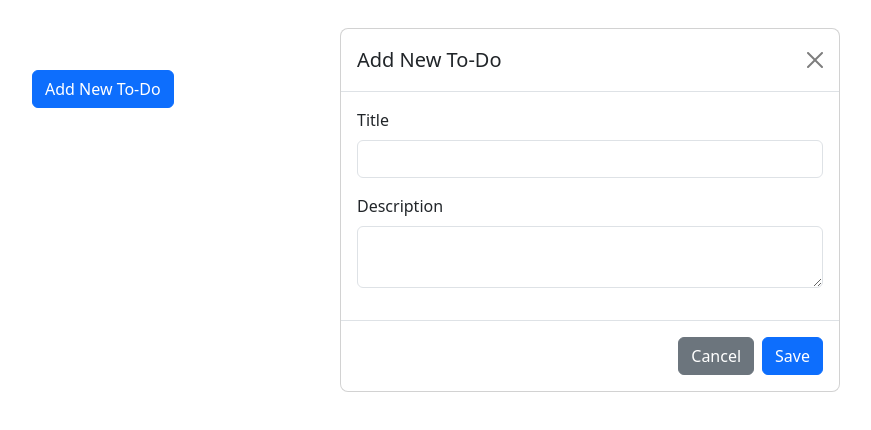
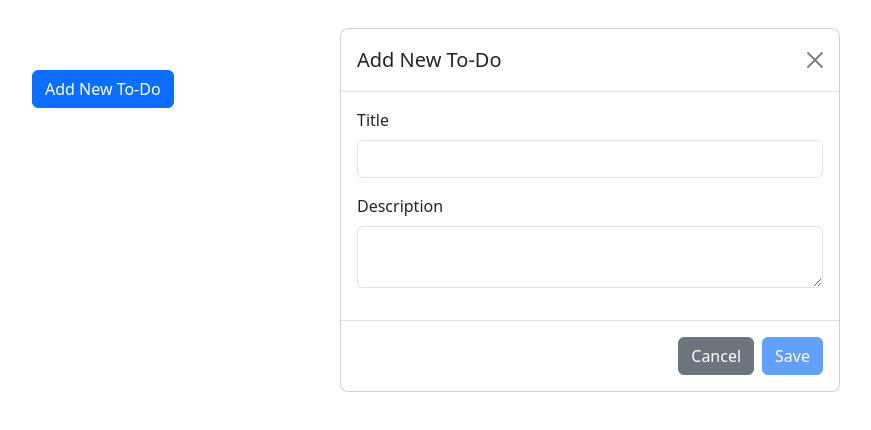
Before and after one commit to apekshaacharya8/To-Do, an Angular app: page /todo in a window 1280 px wide. Both pictures are taken after a click on the button "Add New To-Do". Shown: the top 430 px of the page, without its empty margins (50-921 px from the left). Built offline with nearby package versions, Linux system fonts and the light colour scheme.

Commit message:
validation addes

```diff
--- a/src/app/component/todo-list/todo-list.component.html
+++ b/src/app/component/todo-list/todo-list.component.html
@@ -22,6 +22,7 @@
   </div>
 
   <!-- Modal -->
+ <!-- Modal for adding/editing to-do -->
 <ng-container *ngIf="isModalOpen">
   <div class="modal fade show" id="todoModal" tabindex="-1" aria-labelledby="todoModalLabel" aria-hidden="true" style="display: block;">
     <div class="modal-dialog">
@@ -32,6 +33,7 @@
         </div>
         <form (ngSubmit)="saveTodo()" #todoForm="ngForm">
           <div class="modal-body">
+            <!-- Title Field -->
             <div class="mb-3">
               <label for="title" class="form-label">Title</label>
               <input
@@ -40,12 +42,17 @@
                 class="form-control"
                 [(ngModel)]="currentTodo.title"
                 name="title"
+                #title="ngModel"
                 required
+                [class.is-invalid]="title.touched && title.invalid"
               />
-                <div class="text-danger" *ngIf="todoForm.submitted && !currentTodo.title">
+              <!-- Error Message for Title -->
+              <div class="text-danger" *ngIf="title.touched && title.invalid">
                 Title is required.
               </div>
             </div>
+
+            <!-- Description Field -->
             <div class="mb-3">
               <label for="description" class="form-label">Description</label>
               <textarea
@@ -53,16 +60,25 @@
                 class="form-control"
                 [(ngModel)]="currentTodo.description"
                 name="description"
+                #description="ngModel"
                 required
+                [class.is-invalid]="description.touched && description.invalid"
               ></textarea>
-                <div class="text-danger" *ngIf="todoForm.submitted && !currentTodo.description">
+              <!-- Error Message for Description -->
+              <div class="text-danger" *ngIf="description.touched && description.invalid">
                 Description is required.
               </div>
             </div>
           </div>
           <div class="modal-footer">
             <button type="button" class="btn btn-secondary" (click)="closeModal()">Cancel</button>
-              <button type="submit" class="btn btn-primary">{{ isEditing ? 'Update' : 'Save' }}</button>
+            <!-- Disable the Save/Update Button if title or description is invalid -->
+            <button
+              type="submit"
+              class="btn btn-primary"
+              [disabled]="!todoForm.valid">
+              {{ isEditing ? 'Update' : 'Save' }}
+            </button>
           </div>
         </form>
       </div>
--- a/src/app/component/todo-list/todo-list.component.ts
+++ b/src/app/component/todo-list/todo-list.component.ts
@@ -60,12 +60,6 @@ export class TodoListComponent implements OnInit {
 
   // Save or update the to-do
   saveTodo(): void {
-    if (!this.currentTodo.title || !this.currentTodo.description) {
-      // Basic validation: ensure both title and description are provided
-      alert('Title and description are required!');
-      return;
-    }
-
     if (this.isEditing) {
       // If editing, find and update the existing to-do
       const index = this.todos.findIndex(todo => todo.id === this.currentTodo.id);
```
Lines whose indentation alone changed are shown as unchanged.
